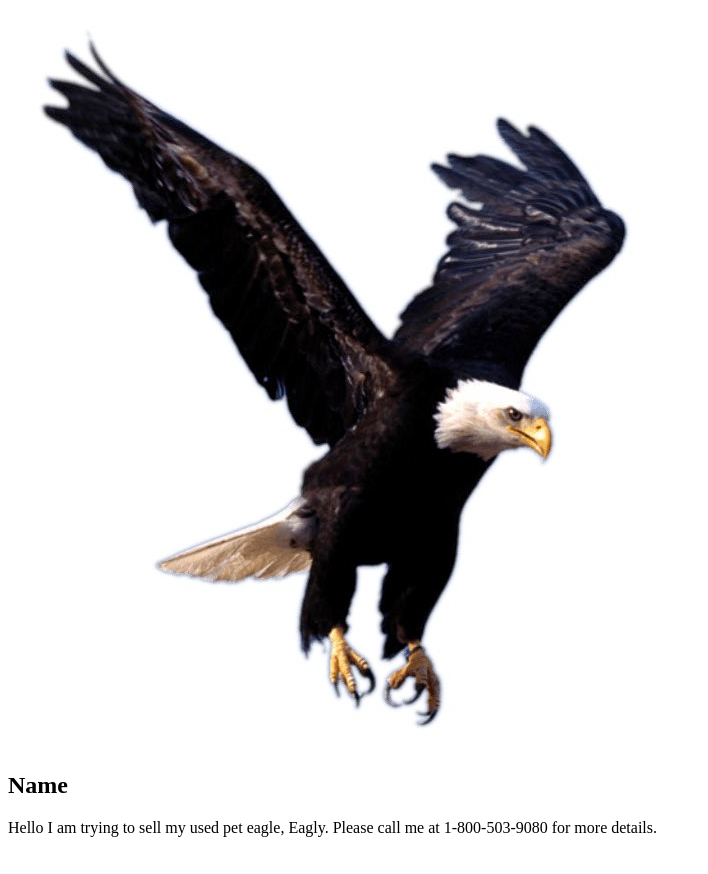
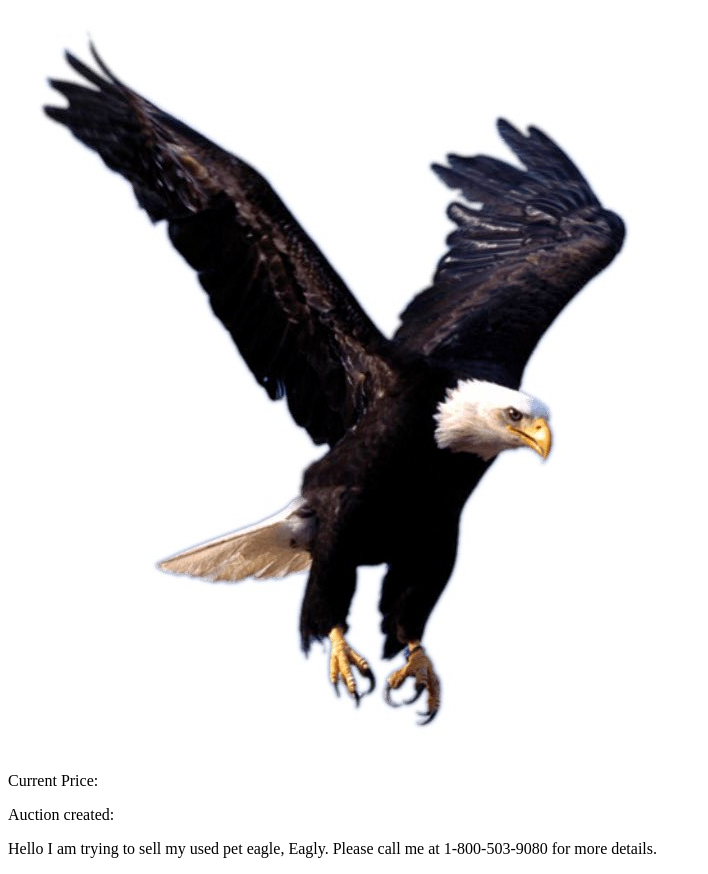
Before and after one commit to fahadalgharazi/312Not-Local, a website: page public/auction_page.html in a window 1280 px wide. Shown: the part 79-953 px from the top of the page, without its empty margins (0-708 px from the left). Before the commit the page ends 932 px from the top, so only its background shows below. Drawn offline with Linux system fonts and the light colour scheme.

Commit message:
added auction creation function in indexjs, specific auction page WIP

```diff
--- a/public/auction_page.html
+++ b/public/auction_page.html
@@ -14,6 +14,7 @@
   </head>
   <body onload="load_auction()">
     <h1 id="item_header">Used Eagle</h1>
+    <p id="time_left"></p>
     <!--[if lt IE 7]>
       <p class="browsehappy">
         You are using an <strong>outdated</strong> browser. Please
@@ -24,7 +25,9 @@
       <img src="images/eagle.jpg" />
     </div>
     <div id="item_info">
-      <h2 id="item_owner">Name</h2>
+      <h2 id="item_owner"></h2>
+      <p id="item_price">Current Price:</p>
+      <p id="item_creation_date">Auction created:</p>
       <p>
         Hello I am trying to sell my used pet eagle, Eagly. Please call me at
         1-800-503-9080 for more details.
```
